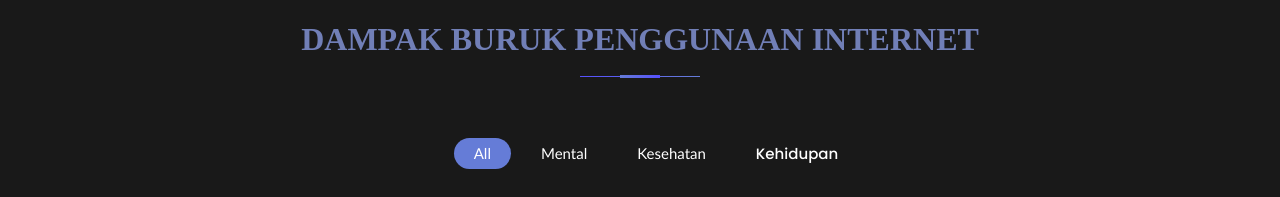
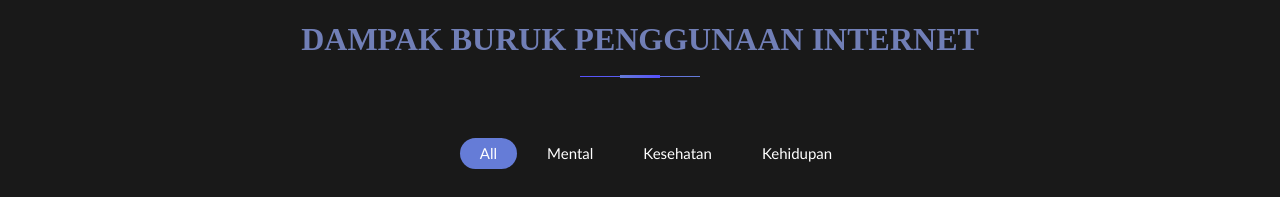
Before and after one commit to Website-MTsN-3-Sleman/Internet-Utama-Dark-Matsanega, a plain HTML site: page index.html in a window 1280 px wide. Shown: the part 3600-3797 px from the top of the page. Drawn offline with nearby package versions, Linux system fonts and the light colour scheme.

Commit message:
Update index.html

```diff
--- a/index.html
+++ b/index.html
@@ -290,7 +290,7 @@
           <li style="font-family: 'Trebuchet MS', 'Lucida Sans Unicode', 'Lucida Grande', 'Lucida Sans', Arial, sans-serif;" data-filter="*" class="filter-active">All</li>
           <li style="font-family: 'Trebuchet MS', 'Lucida Sans Unicode', 'Lucida Grande', 'Lucida Sans', Arial, sans-serif;" data-filter=".filter-app">Mental</li>
           <li style="font-family: 'Trebuchet MS', 'Lucida Sans Unicode', 'Lucida Grande', 'Lucida Sans', Arial, sans-serif;;" data-filter=".filter-card">Kesehatan</li>
-          <li style="ffont-family: 'Trebuchet MS', 'Lucida Sans Unicode', 'Lucida Grande', 'Lucida Sans', Arial, sans-serif;" data-filter=".filter-web">Kehidupan</li>
+          <li style="font-family: 'Trebuchet MS', 'Lucida Sans Unicode', 'Lucida Grande', 'Lucida Sans', Arial, sans-serif;" data-filter=".filter-web">Kehidupan</li>
         </ul>
 
         <div class="row portfolio-container" data-aos="fade-up" data-aos-delay="200">
```
